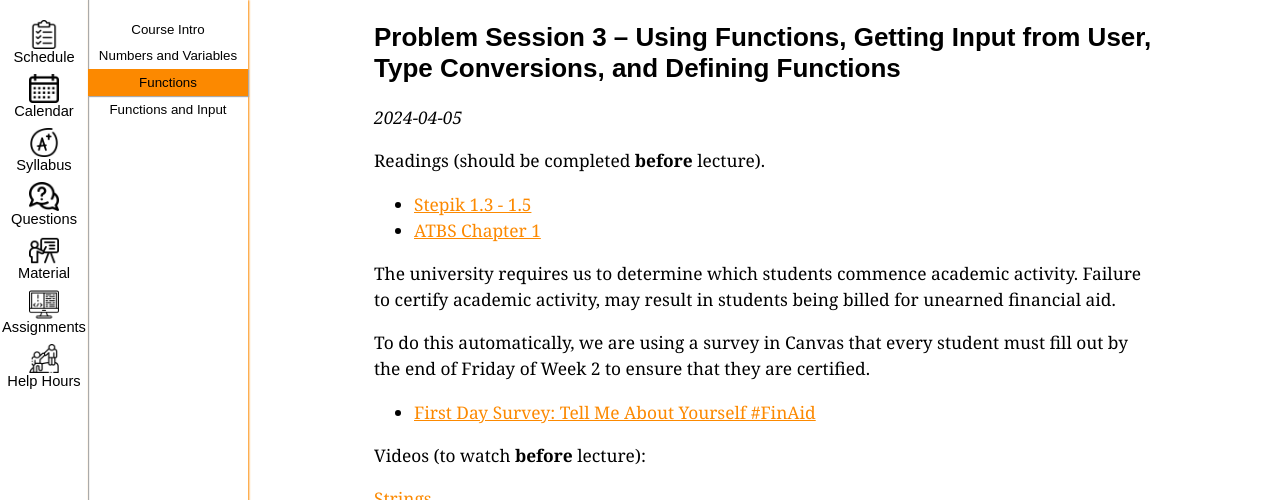
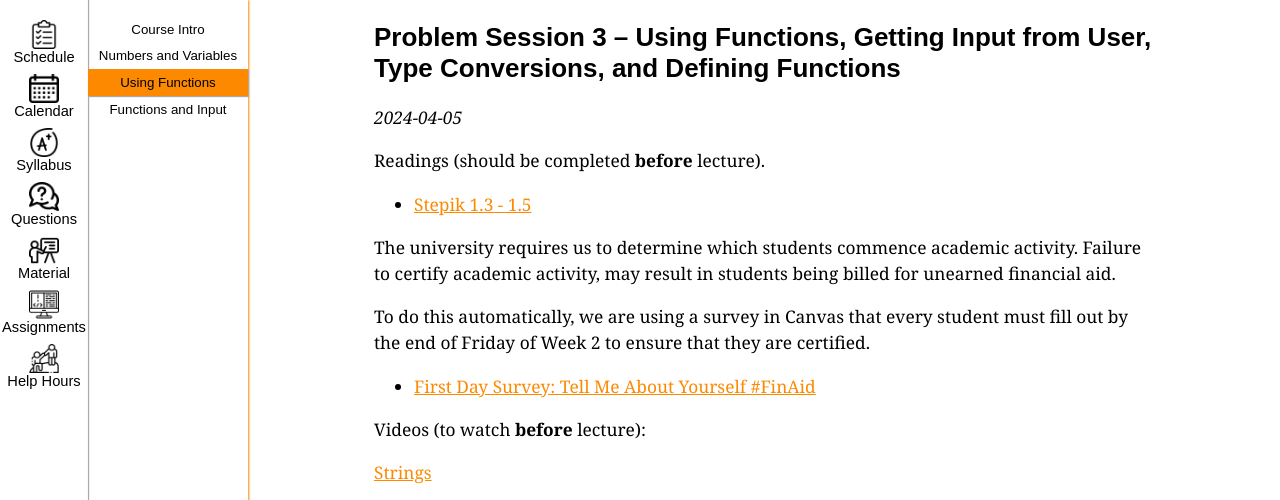
Before and after one commit to ucsd-cse8a-sp24/ucsd-cse8a-sp24.github.io, a Jekyll site: the page built from _lectures/lecture3.md, in a window 1280 px wide and 900 px high, cut to the strip 0-500 px from the top of the window. Built offline with Jekyll 4.4.1, drawn with Linux system fonts in a browser that asks for light colours.

Commit message:
Update lecture3.md

```diff
--- a/_lectures/lecture3.md
+++ b/_lectures/lecture3.md
@@ -1,7 +1,7 @@
 ---
 layout: with-sidebar
 index: 3
-name: Functions
+name: Using Functions
 released-on: "2024-04-05"
 videos:
     - title: "Strings"
@@ -20,7 +20,6 @@ _{{ page.released-on }}_
 
 Readings (should be completed **before** lecture).
 - [Stepik 1.3 - 1.5](https://stepik.org/lesson/567165/step/1?unit=561438){:target="_blank"}
-- [ATBS Chapter 1](https://automatetheboringstuff.com/2e/chapter1/){:target="_blank"}
 
 The university requires us to determine which students commence academic activity. Failure to certify academic activity, may result in students being billed for unearned financial aid.
 
```
